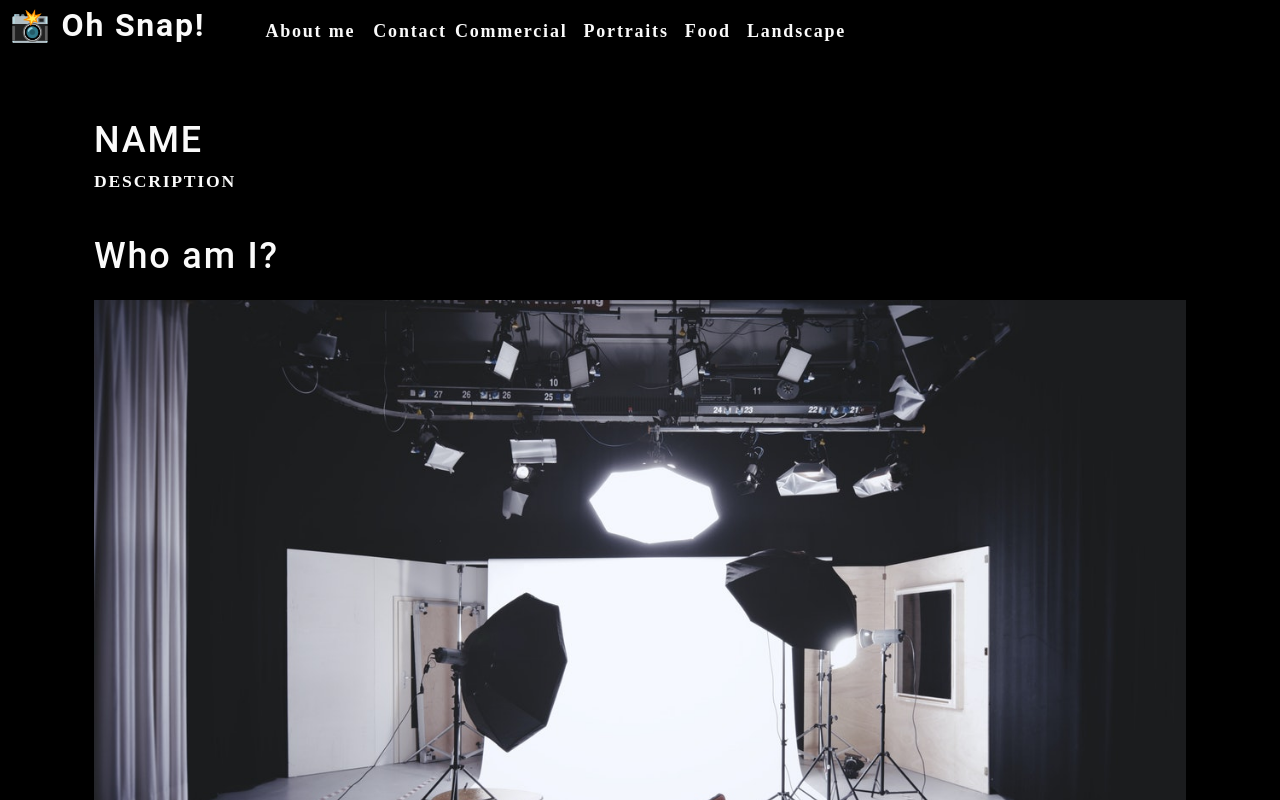
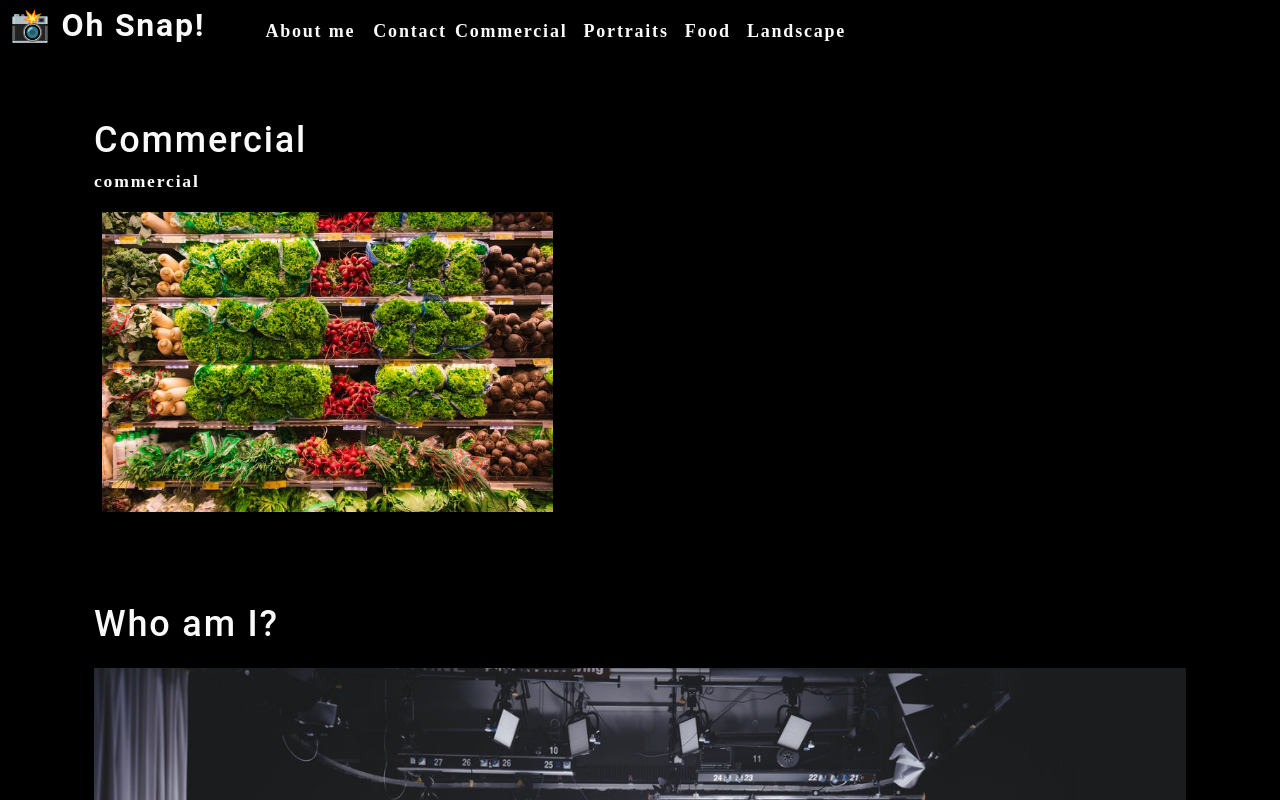
Before and after one commit to amymgardiner/Photo-Port, a React (Create React App) app: page / in a window 1280 px wide. Shown: the top 800 px of the page. Built offline with nearby package versions, Linux system fonts and the light colour scheme.

Commit message:
hardcoded the final gallery component, but will change to make it render conditionally

```diff
--- a/src/components/Gallery/index.js
+++ b/src/components/Gallery/index.js
@@ -1,10 +1,24 @@
 import React from 'react';
+import { capitalizeFirstLetter } from '../../utils/helpers';
+import photo from '../../assets/small/commercial/0.jpg';
 
-function Gallery() {
+function Gallery(props) {
+  const currentCategory = {
+    name: 'commercial',
+    description:
+      'Photos of grocery stores, food trucks, and other commercial projects',
+  };
   return (
     <section>
-      <h1>NAME</h1>
-      <p>DESCRIPTION</p>
+      <h1>{capitalizeFirstLetter(currentCategory.name)}</h1>
+      <p>{currentCategory.name}</p>
+      <div className="flex-row">
+        <img
+          src={photo}
+          alt="Commercial Example"
+          className="img-thumbnail mx-1"
+        />
+      </div>
     </section>
   );
 }
```
